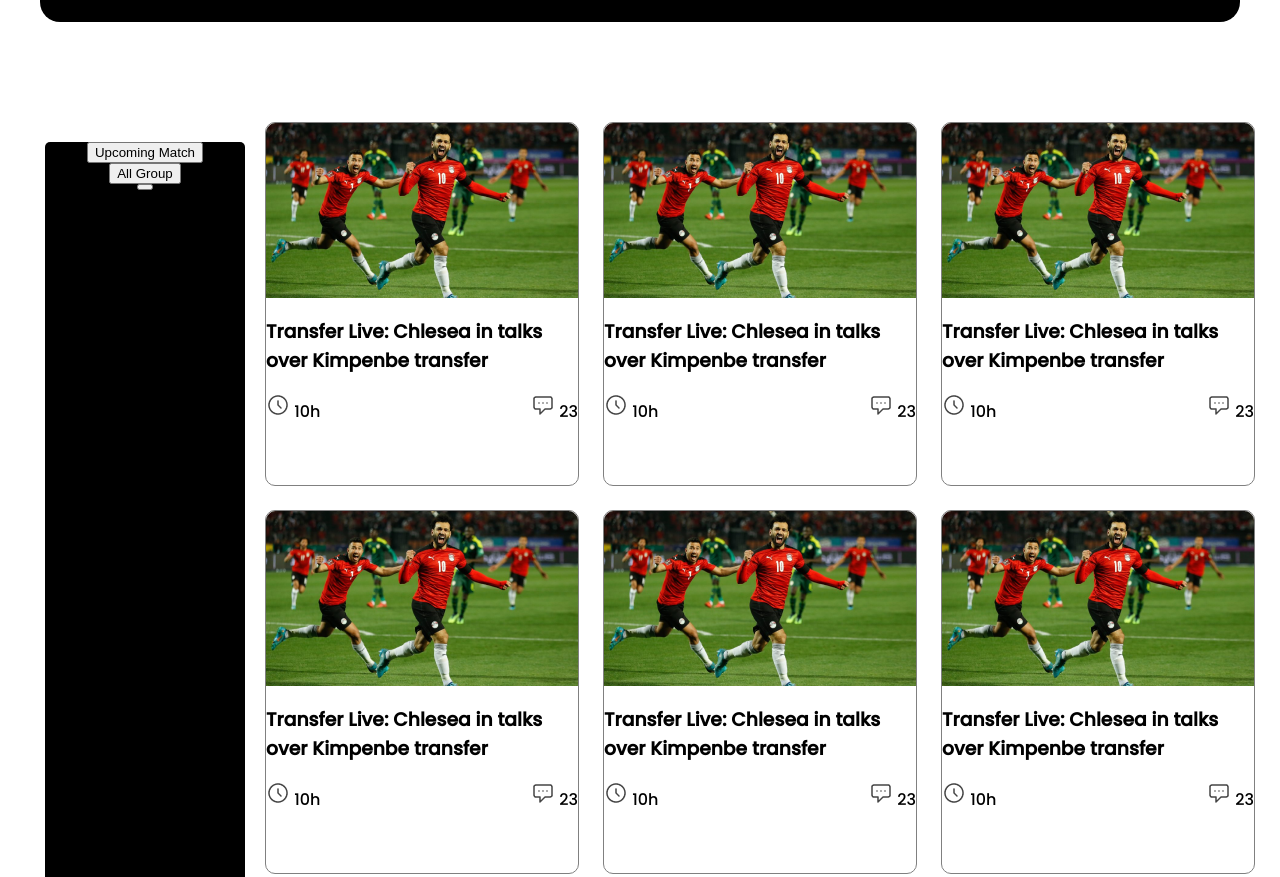
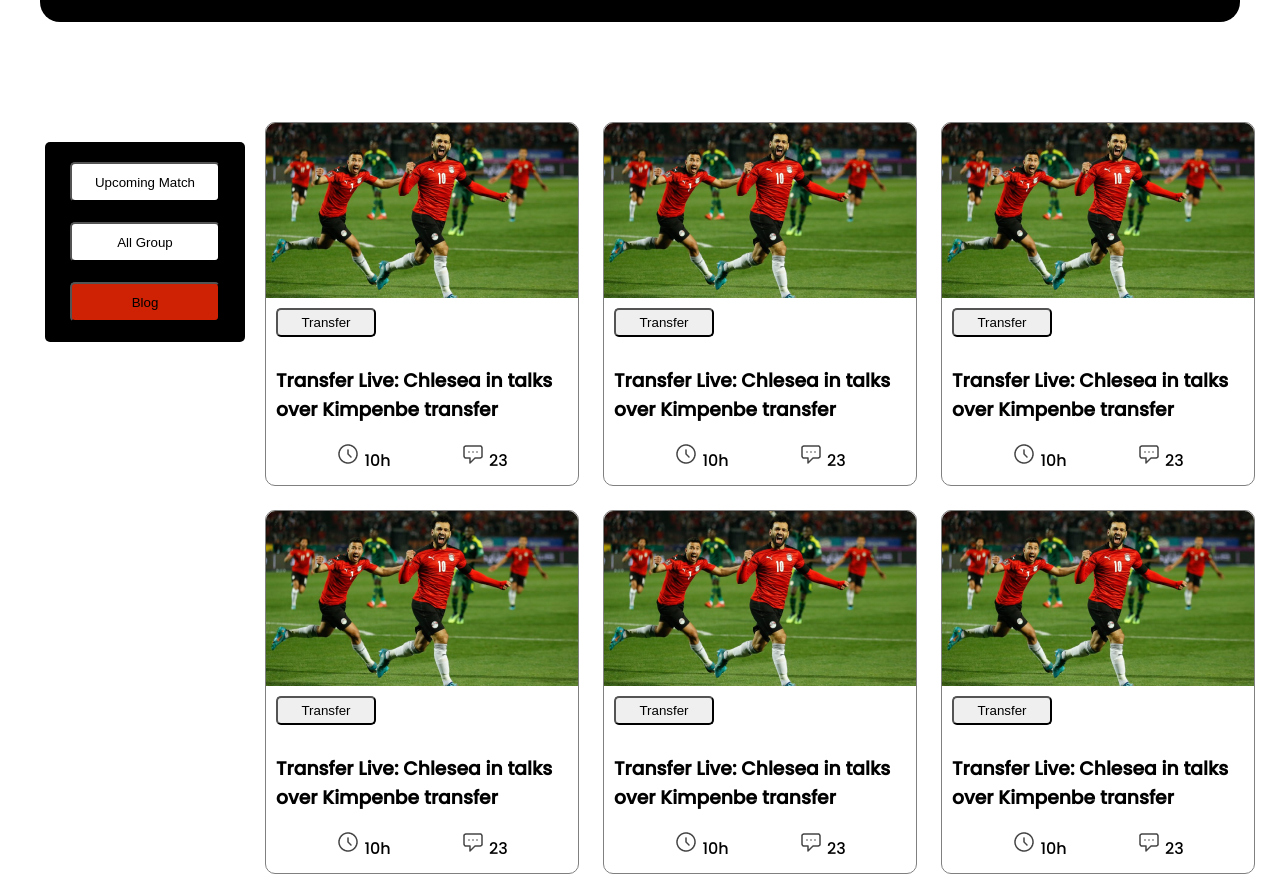
Before and after one commit to Palashnoor/assignment-two, a plain HTML site: page index.html in a window 1280 px wide. Shown: the part 632-1509 px from the top of the page. Drawn offline with Linux system fonts and the light colour scheme; a web font is replaced by a local one.

Commit message:
complete

```diff
--- a/index.html
+++ b/index.html
@@ -27,7 +27,6 @@
                     <p class="first">Contrary to popular belief, Lorem Ipsum is not simply random text. It has roots in a piece of classical Latin literature from 45 BC, making it over 2000 years old.</p>
                     <button class="live-button">Watch Live<i class="fa-thin fa-greater-than"></i></button>
             </div>
-
             <div class="top-img">
                 <img src="img/Banner Image.png" alt="">
             </div>
@@ -37,8 +36,8 @@
         <section class="second-part">
             <div class="div-blog">
                 <button class="upcoming-button">Upcoming Match</button>
-                <button class="">All Group</button>
-                <button class="Blog"></button>
+                <button class="group-button">All Group</button>
+                <button class="blog-button">Blog</button>
             </div>
 
             <div class="blogs">
@@ -46,6 +45,7 @@
                     <div class="blog-img">
                         <img src="img/Blog Image.png" alt="">
                 </div>
+                <button class="transfer">Transfer</button>
                 <div class="detail">
                         <h3>Transfer Live: Chlesea in talks
                             over Kimpenbe transfer</h3>
@@ -66,6 +66,7 @@
                     <div class="blog-img">
                         <img src="img/Blog Image.png" alt="">
                     </div>
+                    <button class="transfer">Transfer</button>
                     <div class="detail">
                         <h3>Transfer Live: Chlesea in talks
                             over Kimpenbe transfer</h3>
@@ -86,6 +87,7 @@
                     <div class="blog-img">
                         <img src="img/Blog Image.png" alt="">
                     </div>
+                    <button class="transfer">Transfer</button>
                     <div class="detail">
                         <h3>Transfer Live: Chlesea in talks
                             over Kimpenbe transfer</h3>
@@ -106,6 +108,7 @@
                     <div class="blog-img">
                         <img src="img/Blog Image.png" alt="">
                     </div>
+                    <button class="transfer">Transfer</button>
                     <div class="detail">
                         <h3>Transfer Live: Chlesea in talks
                             over Kimpenbe transfer</h3>
@@ -126,6 +129,7 @@
                     <div class="blog-img">
                         <img src="img/Blog Image.png" alt="">
                     </div>
+                    <button class="transfer">Transfer</button>
                     <div class="detail">
                         <h3>Transfer Live: Chlesea in talks
                             over Kimpenbe transfer</h3>
@@ -146,6 +150,7 @@
                     <div class="blog-img">
                         <img src="img/Blog Image.png" alt="">
                     </div>
+                    <button class="transfer">Transfer</button>
                     <div class="detail">
                         <h3>Transfer Live: Chlesea in talks
                             over Kimpenbe transfer</h3>
@@ -166,6 +171,7 @@
                     <div class="blog-img">
                         <img src="img/Blog Image.png" alt="">
                     </div>
+                    <button class="transfer">Transfer</button>
                     <div class="detail">
                         <h3>Transfer Live: Chlesea in talks
                             over Kimpenbe transfer</h3>
@@ -186,6 +192,7 @@
                     <div class="blog-img">
                         <img src="img/Blog Image.png" alt="">
                     </div>
+                    <button class="transfer">Transfer</button>
                     <div class="detail">
                         <h3>Transfer Live: Chlesea in talks
                             over Kimpenbe transfer</h3>
@@ -206,6 +213,7 @@
                     <div class="blog-img">
                         <img src="img/Blog Image.png" alt="">
                     </div>
+                    <button class="transfer">Transfer</button>
                     <div class="detail">
                         <h3>Transfer Live: Chlesea in talks
                             over Kimpenbe transfer</h3>
--- a/styles/style.css
+++ b/styles/style.css
@@ -47,6 +47,8 @@ main{
     color: aliceblue;
 }
 .top-img{
+    width:500px;
+    height: 300px;
     padding-top: 100px;
     padding-bottom: 0px;
 
@@ -55,6 +57,8 @@ main{
     display: flex;
     flex-direction: row;
 }
+
+
 .blogs{
     display: grid;
     grid-template-columns: repeat(3, 1fr);
@@ -63,6 +67,8 @@ main{
 
 }
 .div-blog{
+    width: 200px;
+    height: 200px;
     display: flex;
     flex-direction: column;
     align-items: center;
@@ -73,10 +79,36 @@ main{
     margin: 20px;
 
 }
-.blog{
-
+.upcoming-button{
+    width: 150px;
+    height: 40px;
+    background-color: white;
+    color: black;
+    padding: 5px;
+    border-radius: 5px;
+    margin-top: 20px;
+    margin-bottom: 10px;
 
 }
+.group-button{
+    width: 150px;
+    height: 40px;
+    background-color: white;
+    color: black;
+    padding: 5px;
+    border-radius: 5px;
+    margin: 10px;
+}
+.blog-button{
+    width: 150px;
+    height: 40px;
+    background-color: rgb(207, 33, 3);
+    color: black;
+    padding: 5px;
+    border-radius: 5px;
+    margin: 10px;
+}
+
 .blog{
     width: 312px;
     height: 362px;
@@ -87,10 +119,19 @@ main{
     width: 312px;
     height: 175px;
 }
+.transfer{
+    width: 100px;
+    padding: 5px;
+    border-radius: 5px;
+    margin: 10px;
+}
+h3{
+    padding-left: 10px;
+}
 .blog-info{
     display: flex;
     align-items: center;
-    justify-content: space-between;
+    justify-content: space-evenly;
 }
 .footer-line{
     width: 1600px;
```
